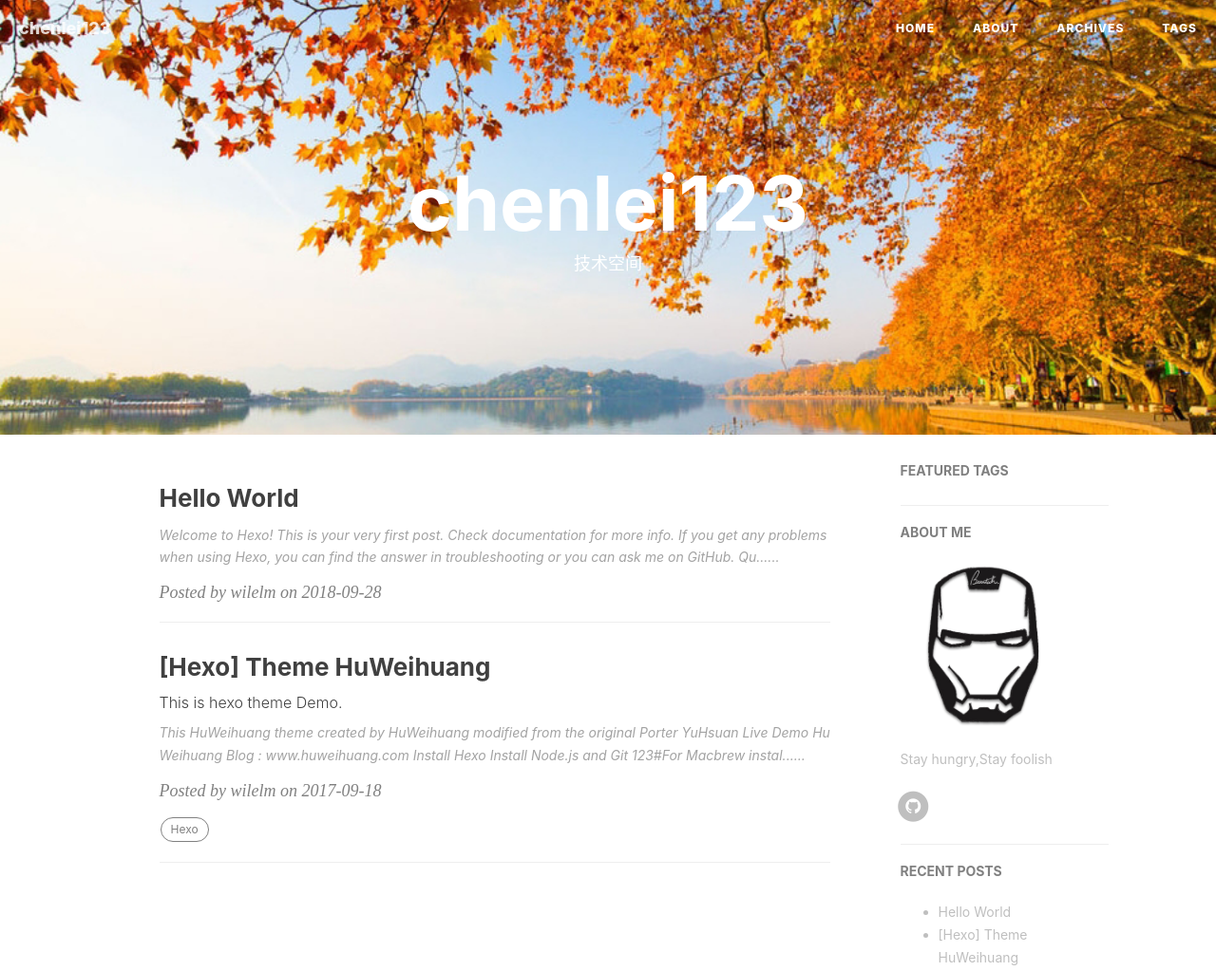
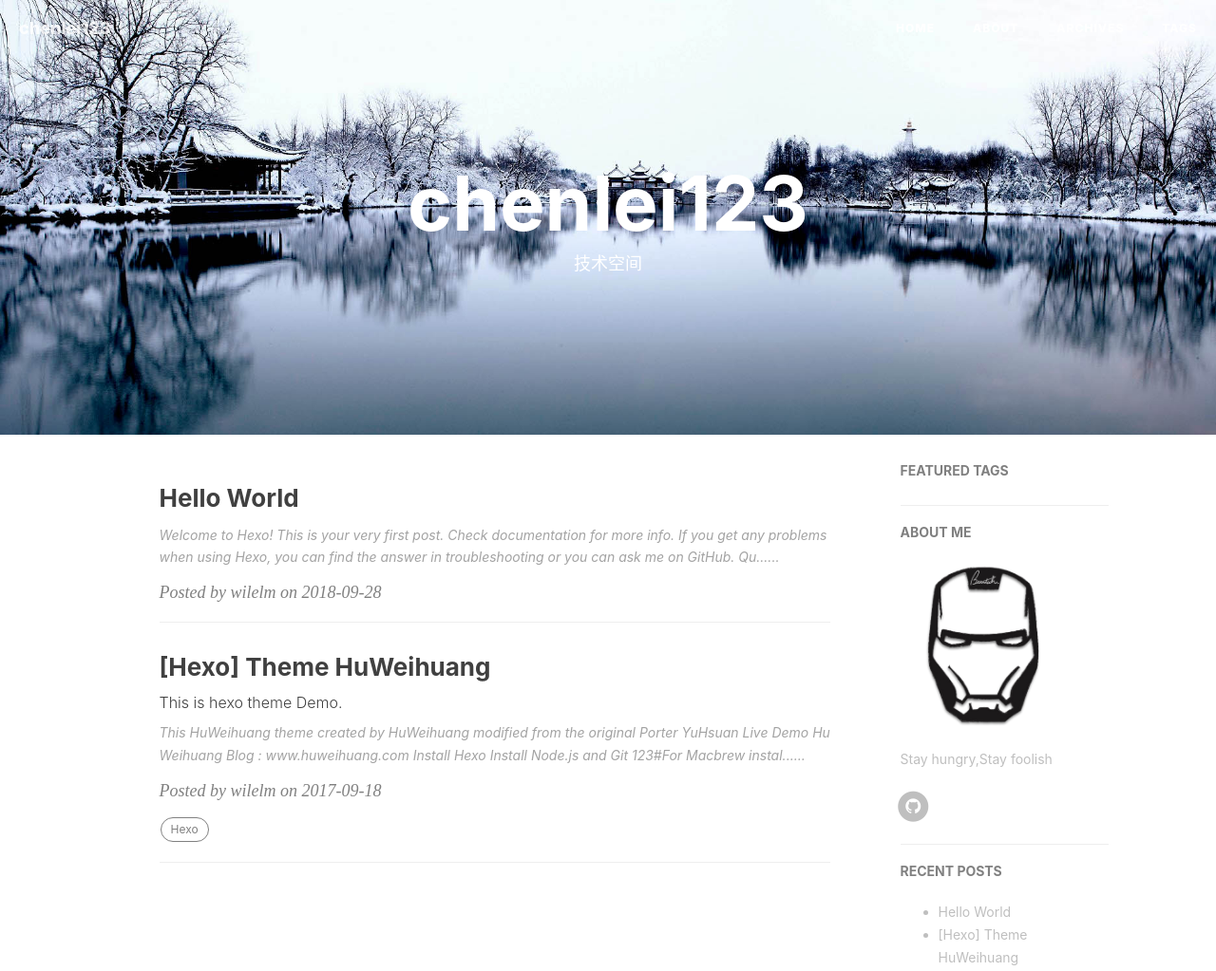
Before and after one commit to chenlei123/tech-blog-site, a plain HTML site: page index.html in a window 1280 px wide. Shown: the top 1023 px of the page at 95% size. Drawn offline with nearby package versions, Linux system fonts and the light colour scheme.

Commit message:
Site updated: 2018-09-28 14:44:54

```diff
--- a/index.html
+++ b/index.html
@@ -69,7 +69,7 @@
 <style type="text/css">
     header.intro-header{
 
-            background-image: url('/img/header_img/west-lake-autumn.jpg')
+            background-image: url('/img/header_img/west-lake-winter.jpg')
             /*config*/
 
     }
```
